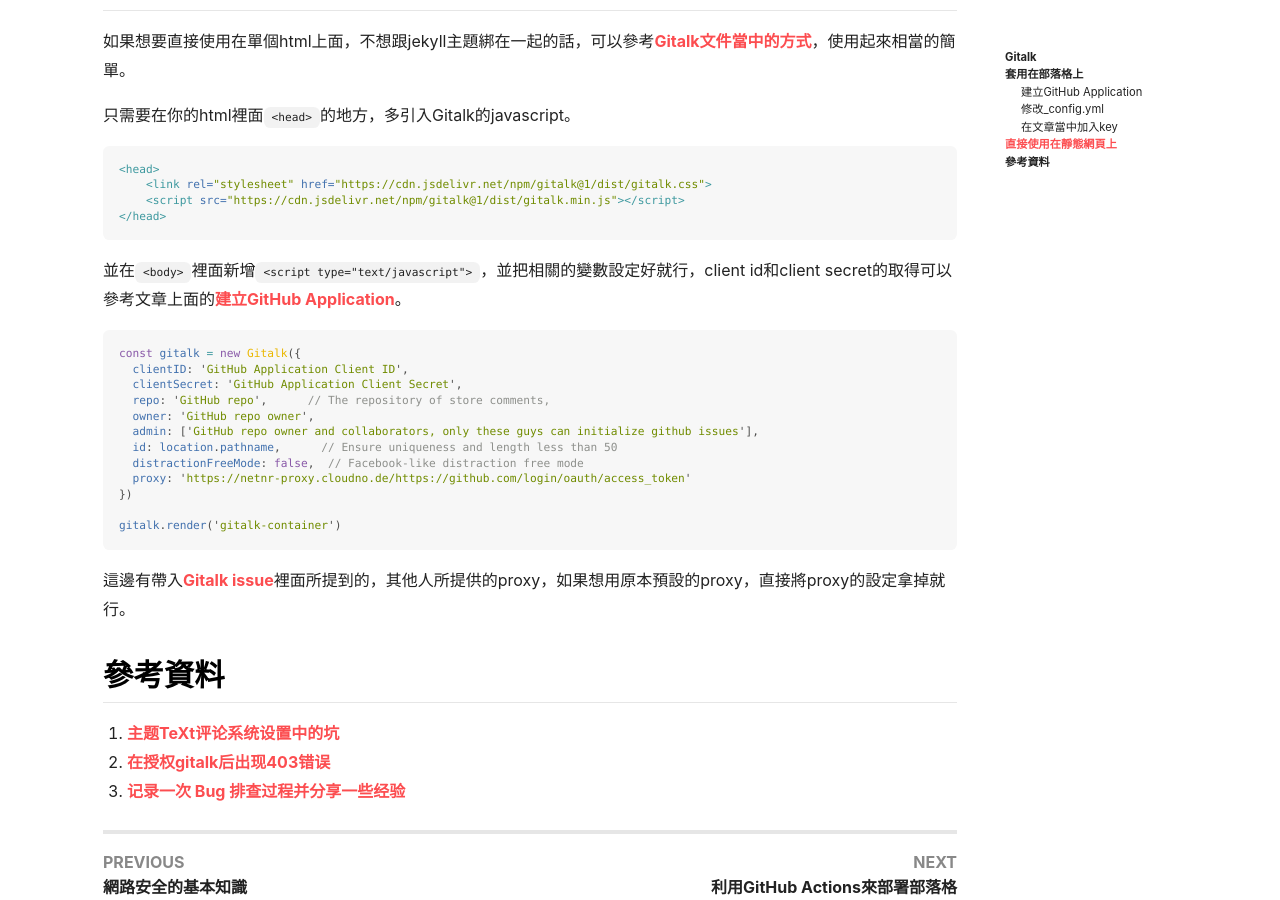
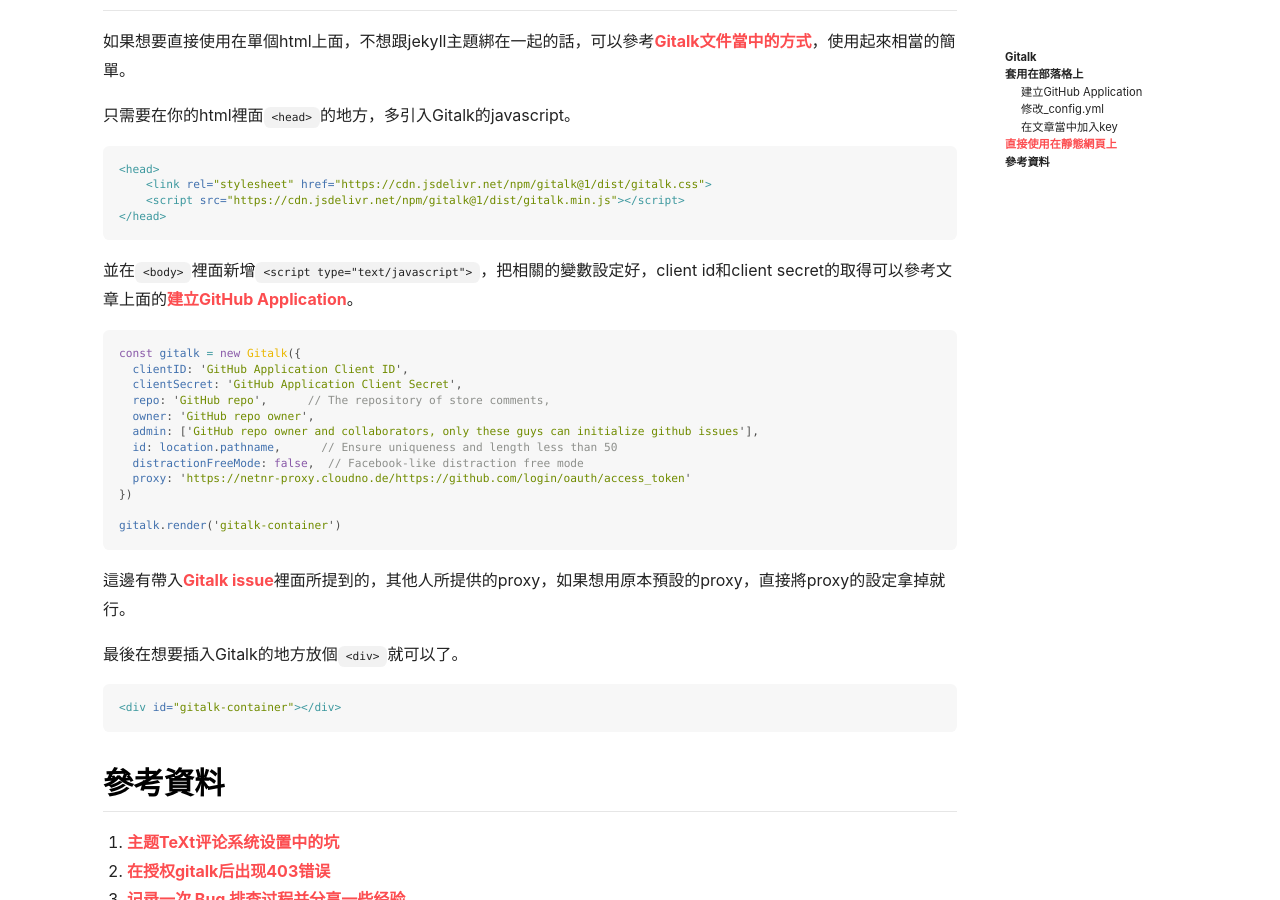
Before and after one commit to wjohn1483/wjohn1483.github.io, a Jekyll site: the page built from _posts/2021-02-07-gitalk-introduction/2021-02-07-gitalk-introduction.md, in a window 1280 px wide and 900 px high, scrolled down 2135 px. Built offline with Jekyll 4.4.1, drawn with Linux system fonts in a browser that asks for light colours; nearby versions of some CDN libraries.

Commit message:
Add missing step of adding Gitalk to static website

````diff
--- a/_posts/2021-02-07-gitalk-introduction/2021-02-07-gitalk-introduction.md
+++ b/_posts/2021-02-07-gitalk-introduction/2021-02-07-gitalk-introduction.md
@@ -103,7 +103,7 @@
 </head>
 ```
 
-並在`<body>`裡面新增`<script type="text/javascript">`，並把相關的變數設定好就行，client id和client secret的取得可以參考文章上面的[建立GitHub Application](#建立github-application)。
+並在`<body>`裡面新增`<script type="text/javascript">`，把相關的變數設定好，client id和client secret的取得可以參考文章上面的[建立GitHub Application](#建立github-application)。
 
 ```javascript
 const gitalk = new Gitalk({
@@ -122,6 +122,12 @@
 
 這邊有帶入[Gitalk issue](https://github.com/gitalk/gitalk/issues/429)裡面所提到的，其他人所提供的proxy，如果想用原本預設的proxy，直接將proxy的設定拿掉就行。
 
+最後在想要插入Gitalk的地方放個`<div>`就可以了。
+
+```html
+<div id="gitalk-container"></div>
+```
+
 ## 參考資料
 
 1. [主题TeXt评论系统设置中的坑](https://xsaxy.gitee.io/blog/post/2019/12/10/%E4%B8%BB%E9%A2%98TeXt%E8%AF%84%E8%AE%BA%E7%B3%BB%E7%BB%9F%E8%AE%BE%E7%BD%AE%E4%B8%AD%E7%9A%84%E5%9D%91.html)
````
